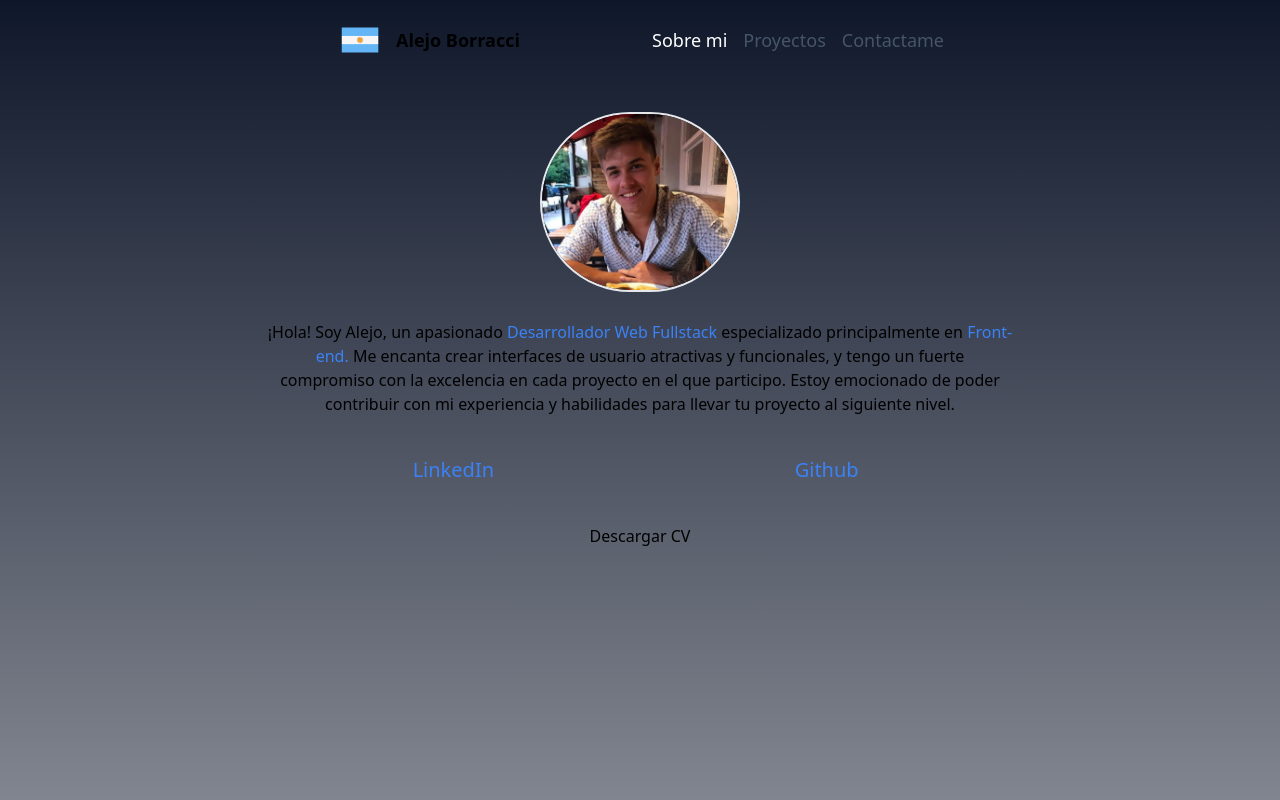
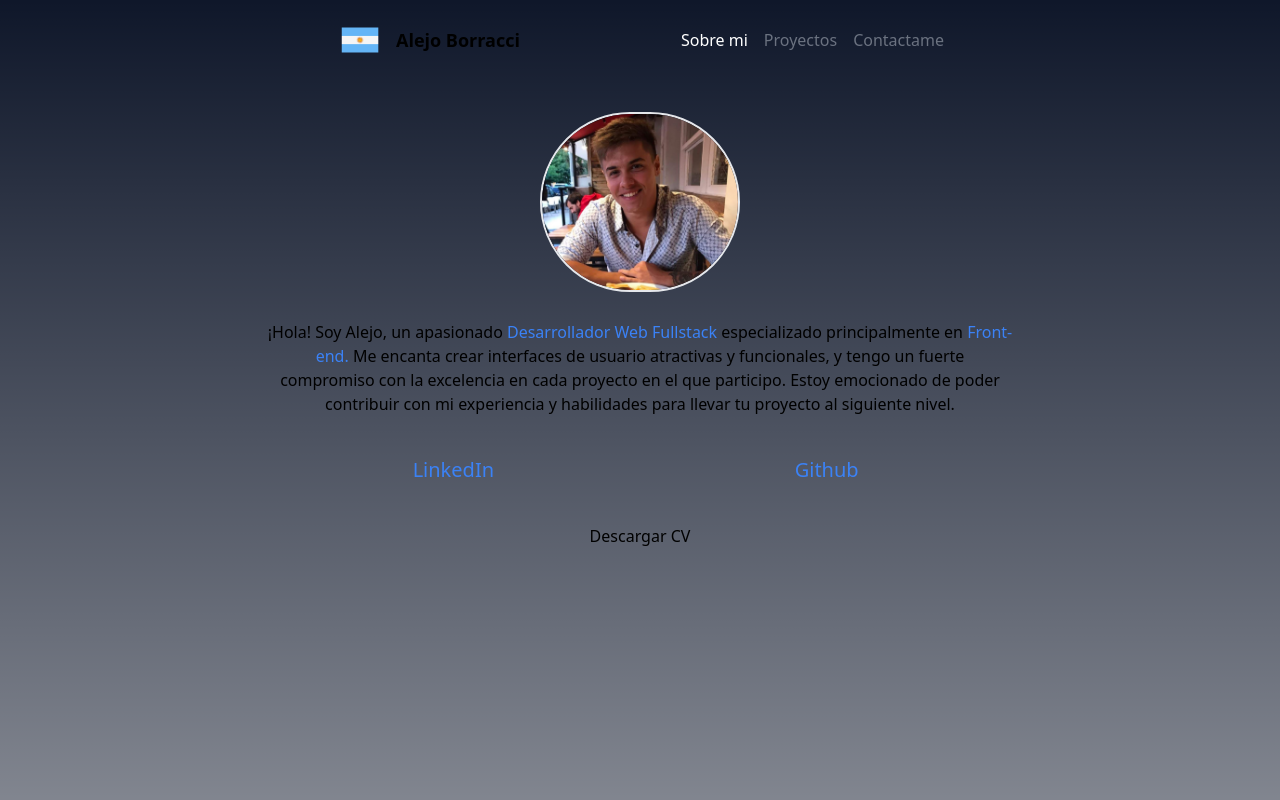
Before and after one commit to alejoborracci21/Portfolio-next.js, a Next.js app: page / in a window 1280 px wide. Shown: the top 800 px of the page. Built offline with nearby package versions, Linux system fonts and the light colour scheme.

Commit message:
styles nav

```diff
--- a/src/app/components/nav.tsx
+++ b/src/app/components/nav.tsx
@@ -45,34 +45,18 @@ export const Nav = () => {
     >
       <div className="fixed flex justify-between items-center w-1/2 h-20 px-4 top-0">
         <div className="flex content-center items-center">
-           <Image src={argentina} alt="argentina" className="p-1 mr-3"/>
-        <h2 className="text-lg font-semibold w-40">Alejo Borracci</h2>
+          <Image src={argentina} alt="argentina" className="p-1 mr-3" />
+          <h2 className="text-lg font-semibold w-40">Alejo Borracci</h2>
         </div>
 
-        <div className="space-x-4">
-          <Link href="/">
-            <button
-              style={styles.home}
-              className="text-lg text-slate-600 hover:text-slate-50"
-            >
-              Sobre mi
-            </button>
+        <div className="space-x-4" >
+          <Link href="/" className="text-gray-500" style={styles.home}>Sobre mi</Link>
+
+          <Link href="/works" className="text-gray-500" style={styles.works}>
+            Proyectos
           </Link>
-          <Link href="/works">
-            <button
-              style={styles.works}
-              className="text-lg text-slate-600 hover:text-slate-50"
-            >
-              Proyectos
-            </button>
-          </Link>
-          <Link href="/contact">
-            <button
-              style={styles.contact}
-              className="text-lg text-slate-600 hover:text-slate-50"
-            >
-              Contactame
-            </button>
+          <Link href="/contact" className="text-gray-500" style={styles.contact}>
+            Contactame
           </Link>
         </div>
       </div>
```
